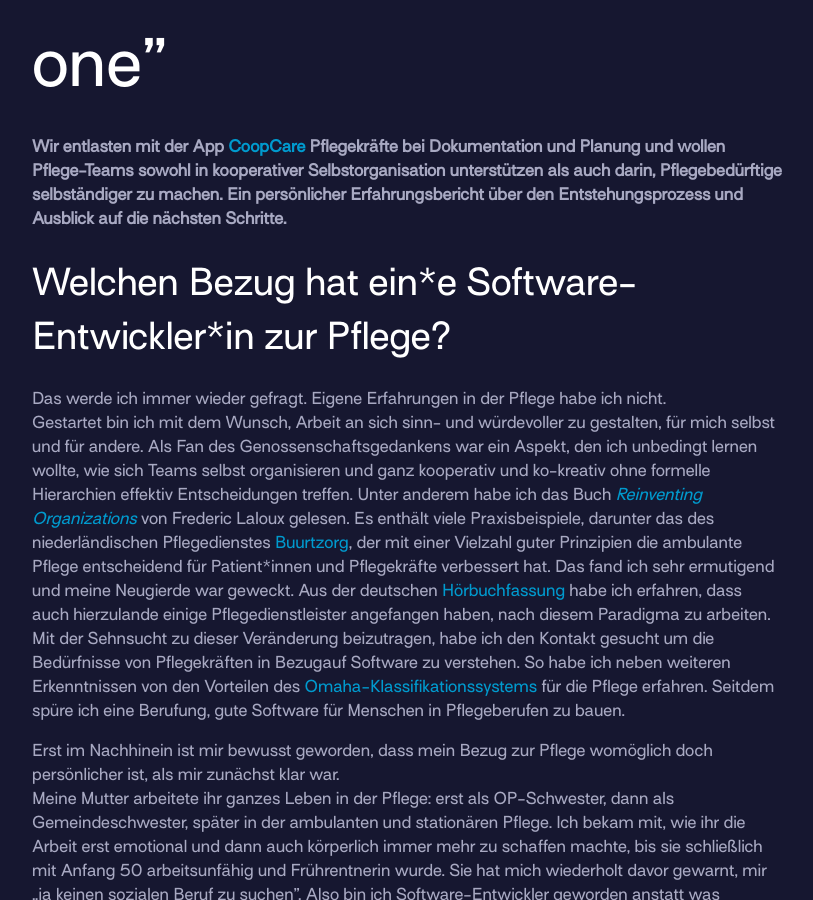
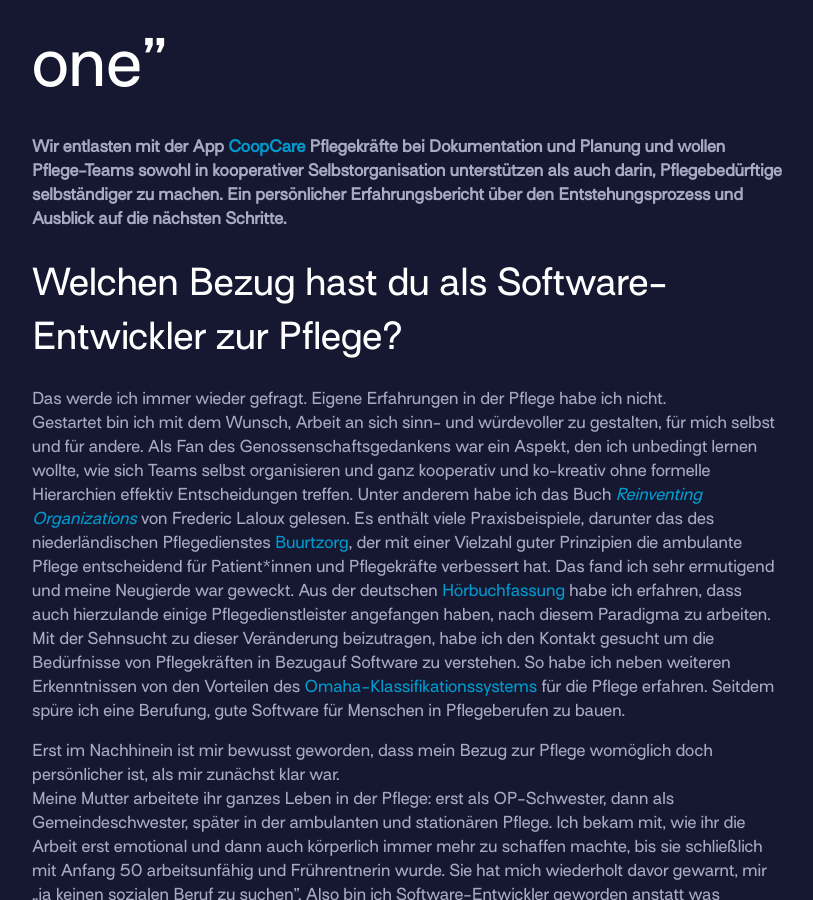
Before and after one commit to prototypefund/demo-week-2020, a Jekyll site: the page built from _projects/coopcare.md, in a window 1280 px wide and 900 px high, scrolled down 809 px. Shown: the whole window, without its empty margins (233-1046 px from the left). Built offline with Jekyll 4.4.1, drawn with Linux system fonts in a browser that asks for light colours.

Commit message:
adjusting headline because it was not meant to refer to developers in a generic way, but to refer to a specific individual: the author

```diff
--- a/_projects/coopcare.md
+++ b/_projects/coopcare.md
@@ -16,7 +16,7 @@ summary: "Wir entlasten mit der App CoopCare Pflegekräfte bei Dokumentation und
 
 **Wir entlasten mit der App [CoopCare](https://www.coopcare.de) Pflegekräfte bei Dokumentation und Planung und wollen Pflege-Teams sowohl in kooperativer Selbstorganisation unterstützen als auch darin, Pflegebedürftige selbständiger zu machen. Ein persönlicher Erfahrungsbericht über den Entstehungsprozess und Ausblick auf die nächsten Schritte.**
 
-## Welchen Bezug hat ein\*e Software-Entwickler\*in zur Pflege?
+## Welchen Bezug hast du als Software-Entwickler zur Pflege?
 
 Das werde ich immer wieder gefragt. Eigene Erfahrungen in der Pflege habe ich nicht.
 Gestartet bin ich mit dem Wunsch, Arbeit an sich sinn- und würdevoller zu gestalten, für mich selbst und für andere. Als Fan des Genossenschaftsgedankens war ein Aspekt, den ich unbedingt lernen wollte, wie sich Teams selbst organisieren und ganz kooperativ und ko-kreativ ohne formelle Hierarchien effektiv Entscheidungen treffen. Unter anderem habe ich das Buch *[Reinventing Organizations](https://www.reinventingorganizations.com)* von Frederic Laloux gelesen. Es enthält viele Praxisbeispiele, darunter das des niederländischen Pflegedienstes [Buurtzorg](https://de.wikipedia.org/wiki/Buurtzorg), der mit einer Vielzahl guter Prinzipien die ambulante Pflege entscheidend für Patient\*innen und Pflegekräfte verbessert hat. Das fand ich sehr ermutigend und meine Neugierde war geweckt. Aus der deutschen [Hörbuchfassung](https://www.thedive.com/hoerbuchplus/) habe ich erfahren, dass auch hierzulande einige Pflegedienstleister angefangen haben, nach diesem Paradigma zu arbeiten. Mit der Sehnsucht zu dieser Veränderung beizutragen, habe ich den Kontakt gesucht um die Bedürfnisse von Pflegekräften in Bezugauf Software zu verstehen. So habe ich neben weiteren Erkenntnissen von den Vorteilen des [Omaha-Klassifikationssystems](https://de.wikipedia.org/wiki/Omaha-Klassifikation) für die Pflege erfahren. Seitdem spüre ich eine Berufung, gute Software für Menschen in Pflegeberufen zu bauen.
```
